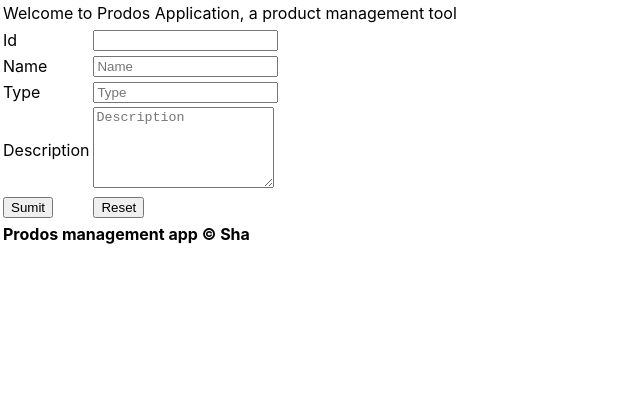
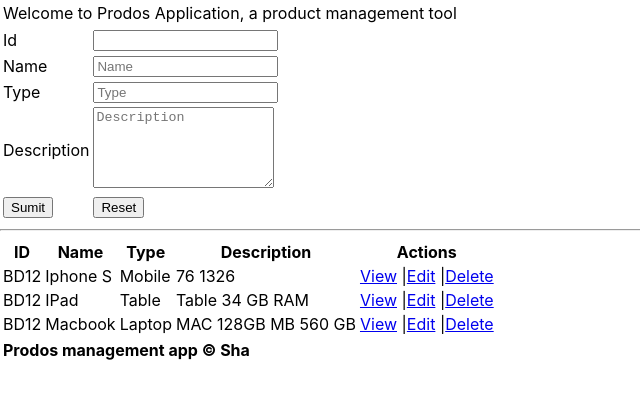
Before and after one commit to shajahanvzm/product-react, a React (Create React App) app in the folder src/client/: page / in a window 1280 px wide. Shown: the top 398 px of the page, without its empty margins (0-640 px from the left). Built offline with nearby package versions, Linux system fonts and the light colour scheme.

Commit message:
adding product form with multiple fields eg.

```diff
--- a/src/client/src/components/product/AddProduct.jsx
+++ b/src/client/src/components/product/AddProduct.jsx
@@ -1,14 +1,17 @@
 import React, { Component } from 'react';
+import ListProduct from './ListProduct'
 
 class AddProduct extends Component {
 
     constructor(props) {
         super(props);
         this.state = {
+            product: {
                 id: '',
                 name: 'Name',
                 type: 'Type',
                 description: 'Description'
+            }
         }
     }
 
@@ -30,10 +33,12 @@ class AddProduct extends Component {
 
     reset = (event) => {
         this.setState({
+            product: {
                 id: '',
                 name: 'Name',
                 type: 'Type',
                 description: 'Description'
+            }
         })
     }
 
@@ -46,19 +51,19 @@ class AddProduct extends Component {
                         <tbody>
                             <tr>
                                 <td> Id  </td>
-                                <td> <input type="text" name="id" placeholder={this.state.id} onChange={this.inputChange} /> </td>
+                                <td> <input type="text" name="id" placeholder={this.state.product.id} onChange={this.inputChange} /> </td>
                             </tr>
                             <tr>
                                 <td> Name  </td>
-                                <td> <input type="text" name="name" placeholder={this.state.name} onChange={this.inputChange} />  </td>
+                                <td> <input type="text" name="name" placeholder={this.state.product.name} onChange={this.inputChange} />  </td>
                             </tr>
                             <tr>
                                 <td> Type  </td>
-                                <td> <input type="text" name="type" placeholder={this.state.type} onChange={this.inputChange} /> </td>
+                                <td> <input type="text" name="type" placeholder={this.state.product.type} onChange={this.inputChange} /> </td>
                             </tr>
                             <tr>
                                 <td> Description  </td>
-                                <td> <textarea name="description" placeholder={this.state.description} onChange={this.inputChange}  rows="5"/>  </td>
+                                <td> <textarea name="description" placeholder={this.state.product.description} onChange={this.inputChange} rows="5" />  </td>
                             </tr>
                             <tr>
                                 <td><input type="submit" value="Sumit" /> </td>
@@ -66,8 +71,9 @@ class AddProduct extends Component {
                             </tr>
                         </tbody>
                     </table>
-
                 </form>
+                <hr />
+                <ListProduct />
             </div>
         );
     }
--- /dev/null
+++ b/src/client/src/components/product/ListProduct.jsx
@@ -0,0 +1,61 @@
+import React, { Component } from 'react';
+import ViewProduct from './ViewProduct';
+
+class ListProduct extends Component {
+
+    constructor(props) {
+        super(props);
+        this.state = {
+            products: [
+                {
+                    id: 'BD12',
+                    name: 'Iphone S',
+                    type: 'Mobile',
+                    description: '76 1326'
+                },
+                {
+                    id: 'BD12',
+                    name: 'IPad',
+                    type: 'Table',
+                    description: 'Table 34 GB RAM'
+                },
+                {
+                    id: 'BD12',
+                    name: 'Macbook',
+                    type: 'Laptop',
+                    description: 'MAC 128GB MB 560 GB'
+                }
+
+            ],
+        }
+    }
+
+    render() {
+        return (
+            <div>
+
+                <table >
+                    <thead>
+                        <tr>
+                            <th>ID</th>
+                            <th>Name</th>
+                            <th>Type</th>
+                            <th>Description</th>
+                            <th>Actions</th>
+                        </tr>
+                    </thead>
+                    <tbody>
+                        {this.state.products.map((p, i) =>
+                           <ViewProduct product={p} key={i} />
+                        )}
+
+
+                    </tbody>
+                </table>
+
+            </div>
+        );
+    }
+}
+
+export default ListProduct;
--- /dev/null
+++ b/src/client/src/components/product/ViewProduct.jsx
@@ -0,0 +1,26 @@
+import React, { Component } from 'react';
+
+class ViewProduct extends Component {
+    action = (event) => {
+        alert(event.target.name);
+    }
+
+    render() {
+        return (
+
+            <tr >
+                <td>{this.props.product.id}</td>
+                <td>{this.props.product.name}</td>
+                <td>{this.props.product.type}</td>
+                <td>{this.props.product.description}</td>
+                <td><a href="#" name='view' onClick={this.action}>View</a> |
+                    <a href="#" name='edit' onClick={this.action}>Edit</a> |
+                    <a href="#" name='delete' onClick={this.action}>Delete</a></td>
+            </tr>
+
+
+        );
+    }
+}
+
+export default ViewProduct;
```
Lines whose indentation alone changed are shown as unchanged.
